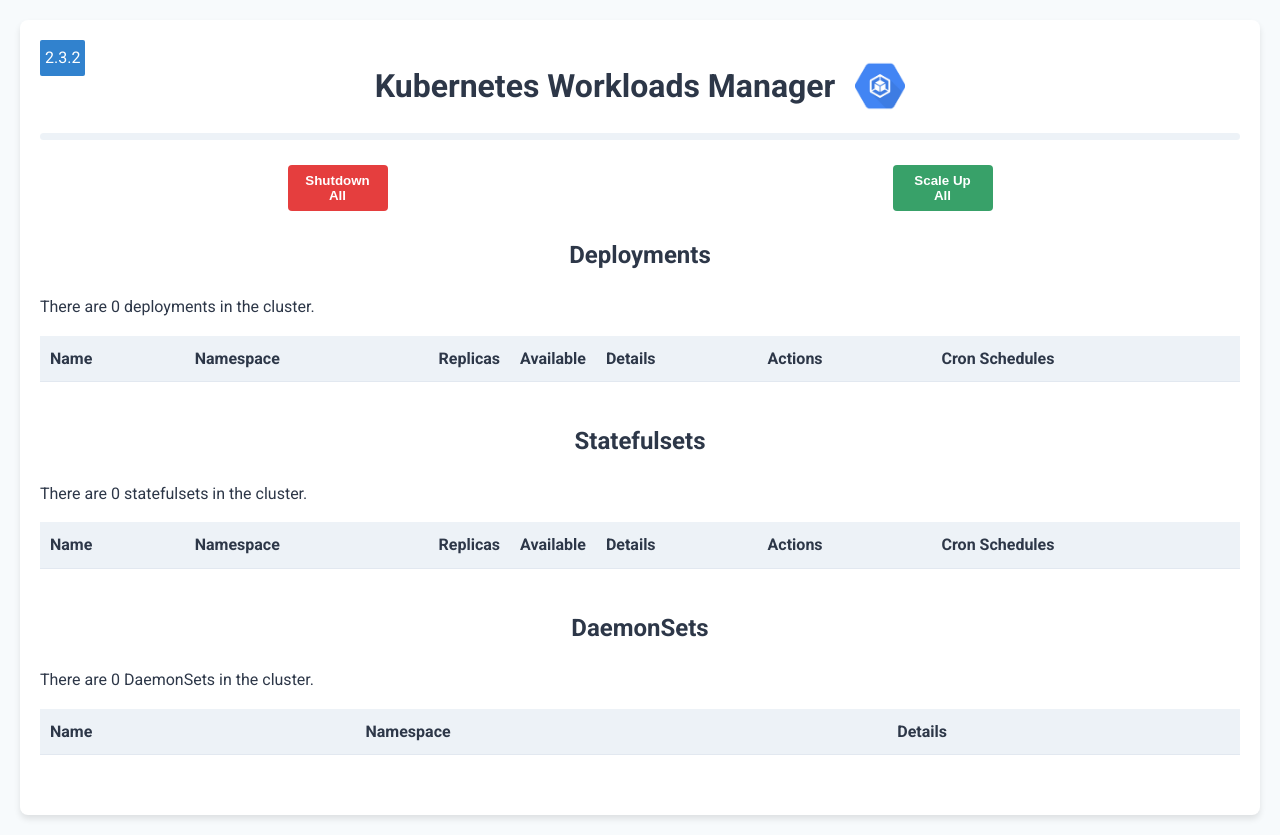
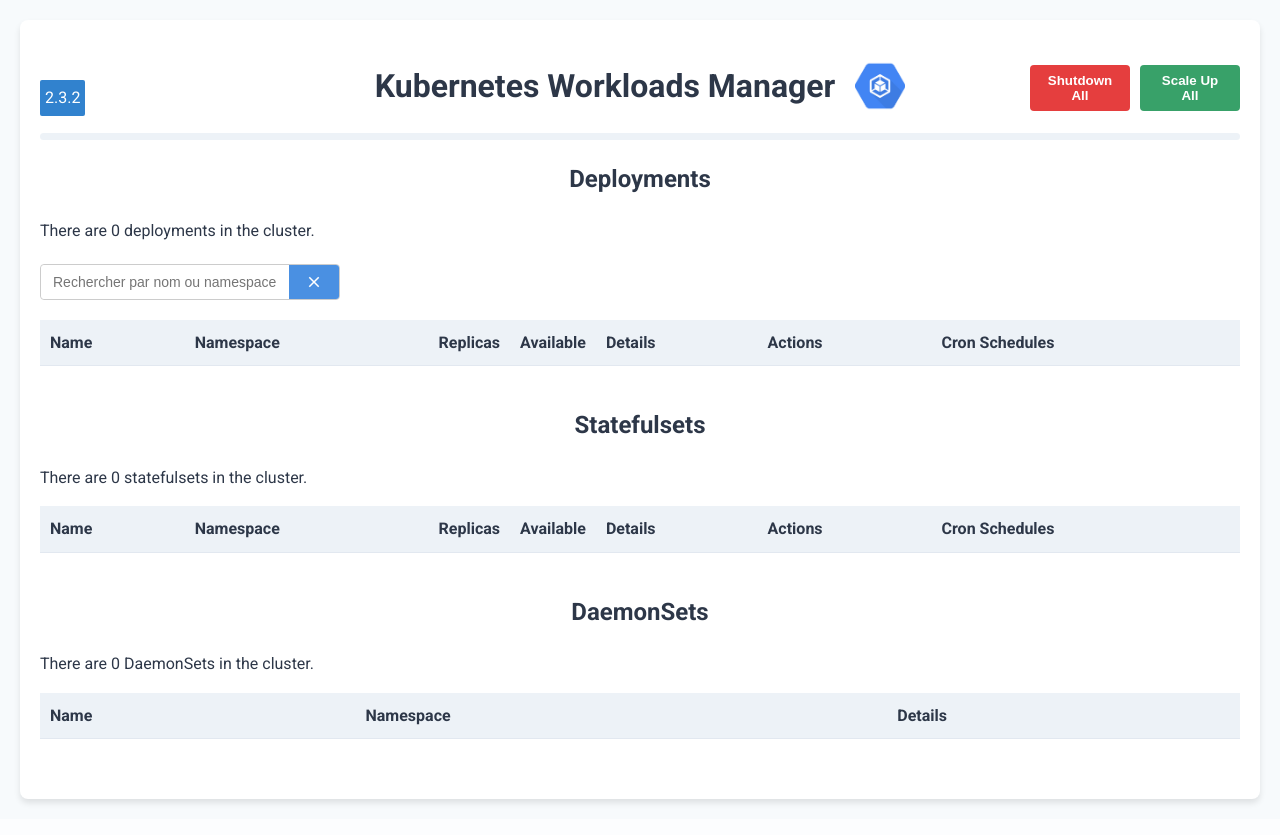
Before and after one commit to didlawowo/workload-scheduler, a FastAPI app: page / in a window 1280 px wide. After the commit the page ends 805 px from the top, so only its background shows below. Run offline with FastAPI, Linux system fonts and the light colour scheme; tables that the repository leaves empty hold one stand-in row (values such as "Sample post"); lists and menus that the app fills with data are empty.

Commit message:
Feat/front search bar and button all (#29)
* feat: add search bar for the moment, just for deployments

* feat: for workload details I've added PVC checking and if there is any I've added a disk icon

```diff
--- a/src/static/css/style.css
+++ b/src/static/css/style.css
@@ -281,6 +281,61 @@
         display: inline-block;
     }
 
+    /* CSS pour la barre de recherche */
+    .search-container {
+        display: flex;
+        justify-content: flex-start;
+        margin: 20px 0;
+        width: 100%;
+    }
+
+    .search-bar {
+        display: flex;
+        width: 300px;
+        border: 1px solid #ccc;
+        border-radius: 4px;
+        overflow: hidden;
+    }
+
+    .search-bar input {
+        flex-grow: 1;
+        padding: 8px 12px;
+        border: none;
+        outline: none;
+        font-size: 14px;
+    }
+
+    .search-bar button {
+        background-color: #4a90e2;
+        color: white;
+        border: none;
+        padding: 8px 16px;
+        cursor: pointer;
+        display: flex;
+        align-items: center;
+        justify-content: center;
+    }
+
+    .search-bar button:hover {
+        background-color: #3182ce;
+    }
+
+    .search-bar button i {
+        font-size: 18px;
+    }
+
+    .hidden {
+        display: none;
+    }
+
+    .no-results {
+        text-align: center;
+        padding: 20px;
+        color: #666;
+        font-style: italic;
+        display: none;
+    }
+
     @keyframes fadeIn {
         from { opacity: 0; }
         to { opacity: 1; }
--- a/src/static/js/main.js
+++ b/src/static/js/main.js
@@ -30,6 +30,9 @@
 
     console.log(`URL: ${url}`);
 
+    // Afficher un indicateur de chargement
+    document.getElementById('progressBar').style.width = '50%';
+
     fetch(url, { method: 'GET' })
         .then(response => {
             console.log(`Réponse reçue, status: ${response.status}`);
@@ -37,6 +40,9 @@
             if (!response.ok) {
                 throw new Error(`HTTP error! status: ${response.status}`);
             }
+
+            // Mettre à jour la barre de progression
+            document.getElementById('progressBar').style.width = '75%';
 
             const contentType = response.headers.get('content-type');
             console.log(`Type de contenu: ${contentType}`);
@@ -48,12 +54,22 @@
             } else {
                 return response.text().then(text => {
                     console.log("Réponse texte:", text);
+                    try {
+                        // Tenter de parser le texte comme JSON
+                        const jsonData = JSON.parse(text);
+                        return { isJson: true, data: jsonData };
+                    } catch (e) {
+                        // Si ce n'est pas du JSON, retourner comme texte
                         return { isJson: false, data: { status: 'success', message: text || 'Opération effectuée' } };
+                    }
                 });
             }
         })
         .then(result => {
             console.log("Traitement de la réponse:", result);
+
+            // Terminer la barre de progression
+            document.getElementById('progressBar').style.width = '100%';
 
             console.log("Attente avant rechargement...");
             setTimeout(() => {
@@ -63,7 +79,15 @@
         })
         .catch(error => {
             console.error('Erreur:', error);
+            // Réinitialiser la barre de progression en cas d'erreur
+            document.getElementById('progressBar').style.width = '0%';
             alert(`Une erreur est survenue: ${error.message}`);
+        })
+        .finally(() => {
+            // S'assurer que la barre de progression disparaît après un délai
+            setTimeout(() => {
+                document.getElementById('progressBar').style.width = '0%';
+            }, 2000);
         });
 }
 
@@ -252,9 +276,10 @@
 }
 
 // Charger les programmations au chargement de la page
-document.addEventListener('DOMContentLoaded', function() {
+document.addEventListener('DOMContentLoaded', function () {
     const cronStartInput = document.getElementById('cronExpressionStart');
     const cronStopInput = document.getElementById('cronExpressionStop');
+    const searchInput = document.getElementById('deploymentSearch');
 
     if (cronStartInput && cronStopInput) {
         cronStartInput.addEventListener('input', updateCronInfo);
@@ -281,8 +306,22 @@
                 alert("Aucune programmation à supprimer.");
             }
         });
+
+        if (searchInput) {
+            searchInput.addEventListener('input', filterDeployments);
+
+            searchInput.addEventListener('keydown', function (e) {
+                if (e.key === 'Escape') {
+                    resetSearch();
                 }
             });
+
+            const resetButton = document.getElementById('resetSearch');
+            if (resetButton) {
+                resetButton.addEventListener('click', resetSearch);
+            }
+        }
+    }});
 
 // Mettre à jour le gestionnaire d'événements pour le bouton "saveBtn"
 saveBtn.addEventListener('click', () => {
@@ -292,7 +331,7 @@
     cronStart.value = cron_start_value;
     cronStop.value = cron_stop_value;
 
-    if (!isValidCron(cron_start_value) || !isValidCron(cron_stop_value)){
+    if (!isValidCron(cron_start_value) || !isValidCron(cron_stop_value)) {
         cronError.style.display = 'block';
         cronError.textContent = `Expression CRON invalide. Format attendu: minute heure jour_du_mois mois jour_de_la_semaine`;
         return;
@@ -544,7 +583,7 @@
     if (hour === 0) return "minuit";
     if (hour === 12) return "midi";
     if (hour < 12) return `${hour}h du matin`;
-    return `${hour-12}h de l'après-midi`;
+    return `${hour - 12}h de l'après-midi`;
 }
 
 function generateSummary(parts) {
@@ -690,3 +729,41 @@
     htmlContent += '</div>';
     cronInfoDiv.innerHTML = htmlContent;
 }
+
+// Fonction pour filtrer les déploiements
+function filterDeployments() {
+    const searchInput = document.getElementById('deploymentSearch').value.toLowerCase();
+    const deploymentTable = document.getElementById('deploymentTable');
+    const rows = deploymentTable.getElementsByTagName('tr');
+    const noResultsMessage = document.getElementById('noDeploymentResults');
+
+    let hasVisibleRows = false;
+
+    for (let i = 1; i < rows.length; i++) {
+        const nameCell = rows[i].getElementsByTagName('td')[0];
+        const namespaceCell = rows[i].getElementsByTagName('td')[1];
+
+        if (nameCell && namespaceCell) {
+            const nameText = nameCell.textContent || nameCell.innerText;
+            const namespaceText = namespaceCell.textContent || namespaceCell.innerText;
+
+            if (nameText.toLowerCase().indexOf(searchInput) > -1 ||
+                namespaceText.toLowerCase().indexOf(searchInput) > -1) {
+                rows[i].classList.remove('hidden');
+                hasVisibleRows = true;
+            } else {
+                rows[i].classList.add('hidden');
+            }
+        }
+    }
+
+    if (noResultsMessage) {
+        noResultsMessage.style.display = hasVisibleRows ? 'none' : 'block';
+    }
+}
+
+// Fonction pour réinitialiser la recherche
+function resetSearch() {
+    document.getElementById('deploymentSearch').value = '';
+    filterDeployments();
+}
--- a/src/templates/index.html
+++ b/src/templates/index.html
@@ -14,9 +14,14 @@
 
 <body>
     <div class="container">
+        <div style="position: relative;">
             <div style="display: flex; justify-content: center; align-items: center;">
                 <h1 style="margin-right: 20px;">Kubernetes Workloads Manager</h1>
                 <img src="/static/image.png" alt="Kubernetes Logo" style="height: 50px;">
+            </div>
+            <div class="actions" id="globalActions" style="position: absolute; top: 0; right: 0;">
+                <button onclick="manageWorkloadStatus('','','','down-all')" class="btn btn-danger">Shutdown All</button>
+                <button onclick="manageWorkloadStatus('','','','up-all')" class="btn btn-success">Scale Up All</button>
             </div>
         <p
             style="position: absolute; top: 20px;   margin: 20px auto; text-align: center; background-color: #3182ce; color: white; padding: 5px ; border-radius: 2px;">
@@ -26,15 +31,18 @@
             <div id="progressBar" class="progress-bar"></div>
         </div>
 
-        <div class="actions" id="globalActions">
-            <button onclick="manageWorkloadStatus('','','','down-all')" class="btn btn-danger">Shutdown All</button>
-            <button onclick="manageWorkloadStatus('','','','up-all')" class="btn btn-success">Scale Up All</button>
-        </div>
-
         <div class="section" id="deployment">
             <h2>Deployments</h2>
             <p>There are {{ deploy|length }} deployments in the cluster.</p>
-            <table>
+            <div class="search-container">
+                <div class="search-bar">
+                  <input type="text" id="deploymentSearch" placeholder="Rechercher par nom ou namespace...">
+                  <button id="resetSearch" title="Réinitialiser la recherche">
+                    <i class="material-icons">clear</i>
+                  </button>
+                </div>
+            </div>
+            <table id="deploymentTable">
                 <thead>
                     <tr>
                         <th>Name</th>
@@ -77,7 +85,11 @@
                                             {{ pod.status }}
                                         </span>
                                     </span>
-                                    <button class="toggle-button" onclick="toggleWorkloadDetails(this)">Show Details
+                                    <button class="toggle-button" onclick="toggleWorkloadDetails(this)">
+                                        Show Details
+                                        {% if pod.has_pvc %}
+                                        <span style="margin-left: 5px;" title="Has PVC">💾</span>
+                                        {% endif %}
                                         {% if not pod.resource_requests or not pod.resource_limits %}
                                           <span style="color: orange; margin-left: 5px;">⚠️</span>
                                         {% endif %}
@@ -115,7 +127,6 @@
                                 class="btn btn-danger">Shutdown</button>
                             <button onclick="manageWorkloadStatus('deploy', '{{d.name}}', '{{ d.uid }}', 'up')"
                                 class="btn btn-success">Start</button>
-
                             <button onclick="edit_prog('{{ d.uid }}', '{{ d.name }}', '{{ d.type }}')" class="btn btn-primary">
                                 <i class=" material-icons">edit</i>
                             </button>
@@ -130,6 +141,7 @@
                     {% endfor %}
                 </tbody>
             </table>
+            <div id="noDeploymentResults" class="no-results">Aucun déploiement ne correspond à votre recherche.</div>
         </div>
 
         <div id="cronModal" class="modal">
@@ -191,9 +203,13 @@
                                             {{ pod.status }}
                                         </span>
                                     </span>
-                                    <button class="toggle-button" onclick="toggleWorkloadDetails(this)">Show Details
+                                    <button class="toggle-button" onclick="toggleWorkloadDetails(this)">
+                                        Show Details
+                                        {% if pod.has_pvc %}
+                                        <span style="margin-left: 5px;" title="Has PVC">💾</span>
+                                        {% endif %}
                                         {% if not pod.resource_requests or not pod.resource_limits %}
-                                          <span style="color: orange; margin-left: 5px; font-weight: bold;">(!)</span>
+                                            <span style="color: orange; margin-left: 5px;">⚠️</span>
                                         {% endif %}
                                       </button>
                                 </div>
```
Also changed, not shown: src/api/workload.py (+48 -30 lines), src/core/kub_list.py (+6 -7 lines), pytest.ini (line endings or trailing spaces). Lines whose indentation alone changed are shown as unchanged.
